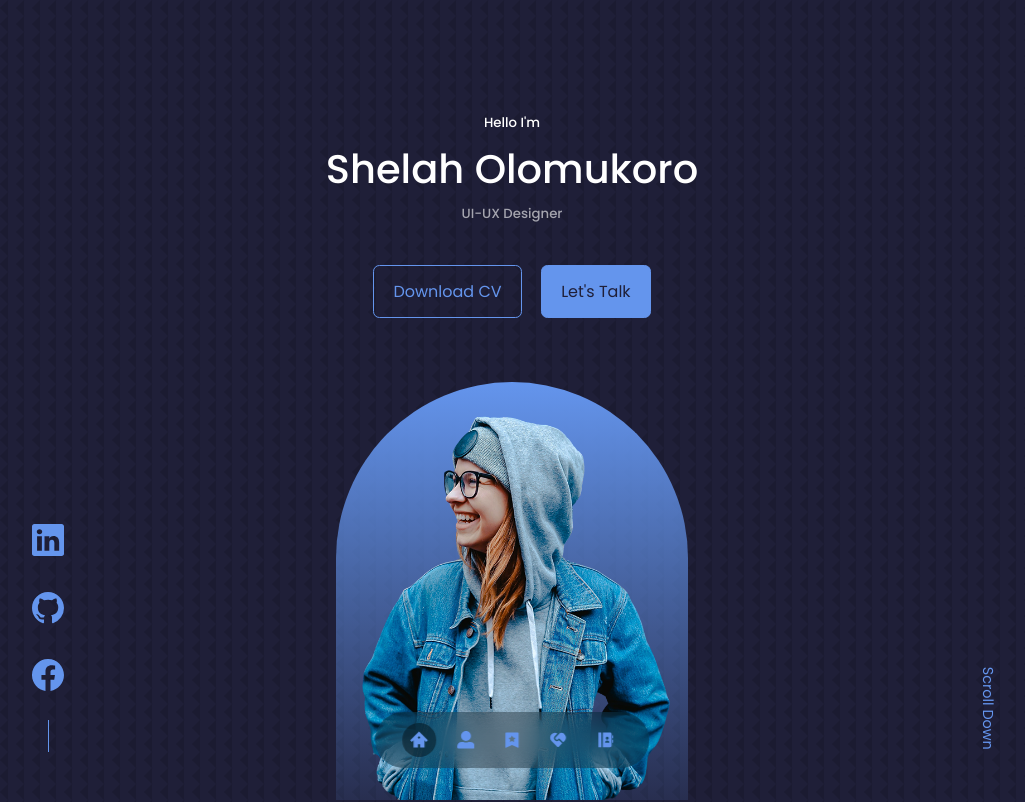
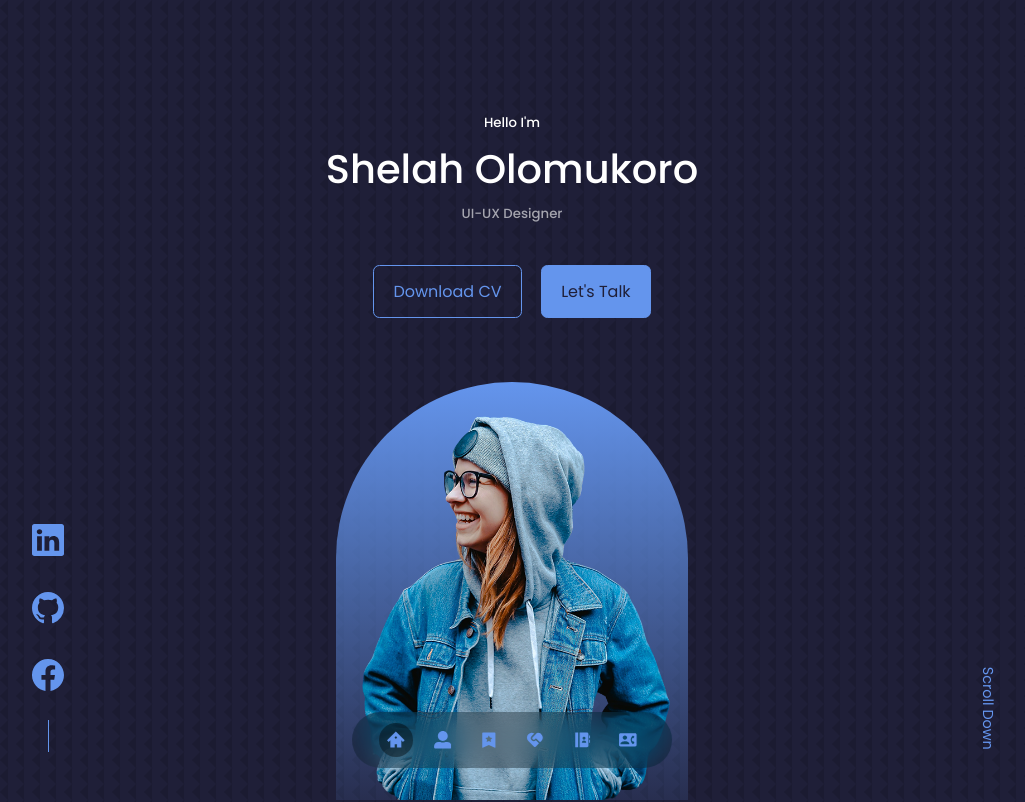
Before and after one commit to fabian-emmanuel/my-portfolio, a React (Create React App) app: page / in a window 1280 px wide. Shown: the top 802 px of the page, without its empty margins (128-1153 px from the left). Built offline with nearby package versions, Linux system fonts and the light colour scheme.

Commit message:
add contact to nav component

```diff
--- a/src/components/nav/Nav.jsx
+++ b/src/components/nav/Nav.jsx
@@ -3,6 +3,7 @@ import {ImHome2} from "react-icons/im";
 import {FaUserAlt} from "react-icons/fa";
 import {RiBookmark3Fill, RiContactsBookFill, RiServiceFill} from "react-icons/ri";
 import {useState} from "react";
+import {MdContactPhone} from "react-icons/md";
 
 const Nav = () => {
   const [activeNav, setActiveNav] = useState("#");
@@ -27,6 +28,10 @@ const Nav = () => {
           className={activeNav === "#testimonials" ? "active" : ""}>
          <RiContactsBookFill/>
        </a>
+         <a href={"#contact"} onClick={() => setActiveNav("#contact")}
+          className={activeNav === "#contact" ? "active" : ""}>
+         <MdContactPhone/>
+       </a>
      </nav>
   )
 };
```
